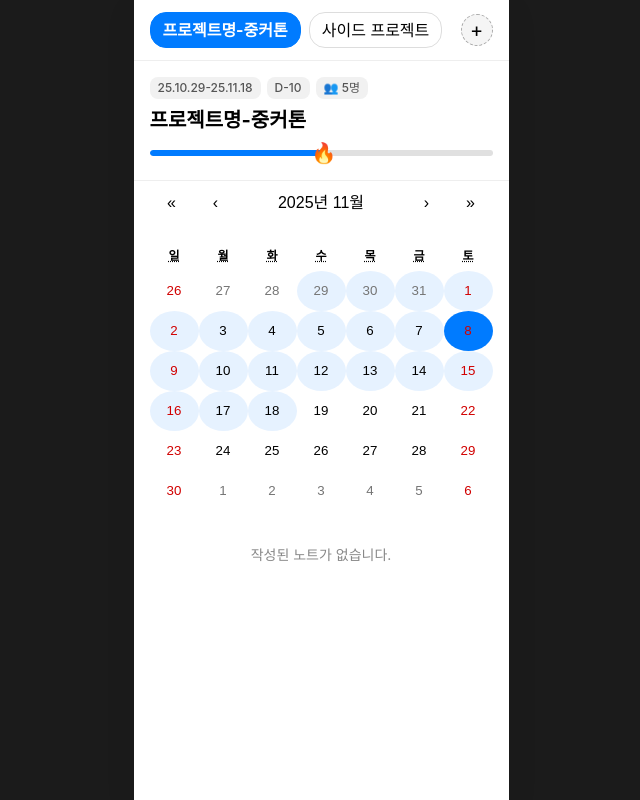
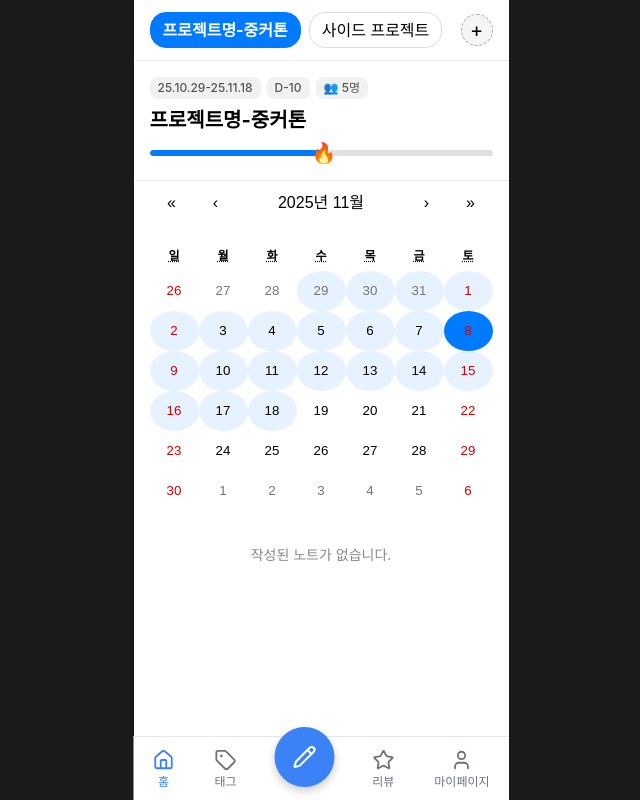
Before and after one commit to LikeLion-13th-Chungkathon/Frontend, a React (Vite) app: page /home in a window 1280 px wide. Shown: the whole page, without its empty margins (319-959 px from the left). Built offline with nearby package versions, Linux system fonts and the light colour scheme; a web font is replaced by a local one.

Commit message:
refactor: Layout 컴포넌트에 BottomNav 컴포넌트 추가

```diff
--- a/src/components/common/layout/layout.tsx
+++ b/src/components/common/layout/layout.tsx
@@ -1,6 +1,23 @@
 // src/components/layout/Layout.tsx
 import styled from "styled-components";
 import type { PropsWithChildren } from "react";
+import BottomNav from "../BottomNav";
+
+// const NAV_HEIGHT = 64;
+
+// const HIDE_NAV_PATHS = [
+//     // 나중에 navbar 제외할 페이지 넣기
+//     // ex. /^\/login$/
+// ]
+
+export default function Layout({ children }: PropsWithChildren) {
+  return (
+    <Wrapper>
+      <AppContainer>{children}</AppContainer>
+      <BottomNav />
+    </Wrapper>
+  );
+}
 
 const Wrapper = styled.div`
   min-height: 100vh;
@@ -19,11 +36,3 @@ const AppContainer = styled.main`
   display: flex;
   flex-direction: column;
 `;
-
-export default function Layout({ children }: PropsWithChildren) {
-  return (
-    <Wrapper>
-      <AppContainer>{children}</AppContainer>
-    </Wrapper>
-  );
-}
```
